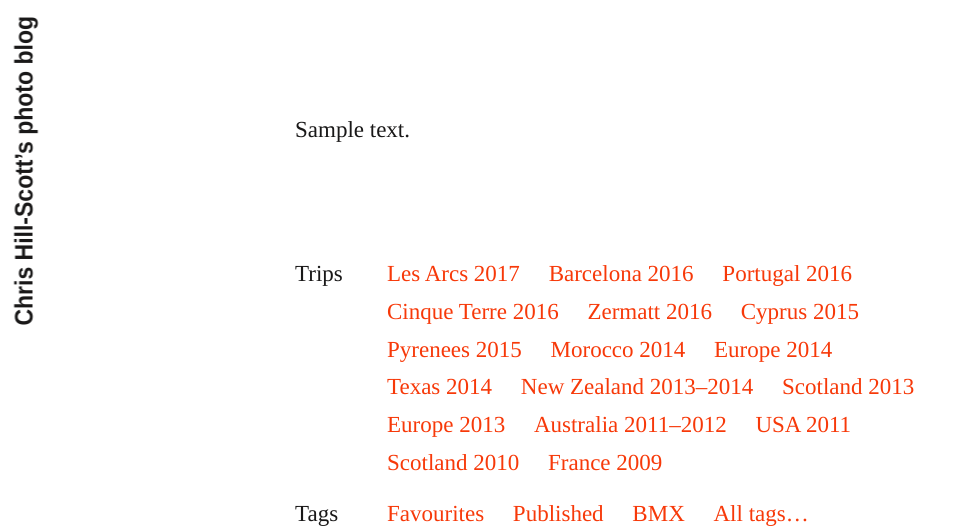
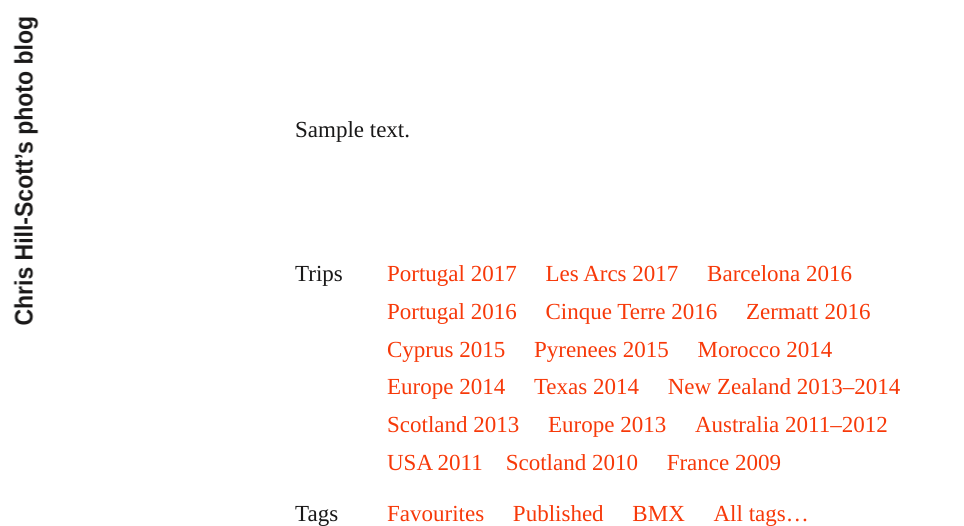
Before and after one commit to quis/quis.cc, a WordPress theme: template source/themes/quis/page.php in a window 1280 px wide. Shown: the top 526 px of the page, without its empty margins (0-964 px from the left). Run offline with PHP 8.4 and a stand-in for WordPress, Linux system fonts and the light colour scheme; the site name, menu and one post (Sample post) are stand-ins, and other content is empty; style sheets or scripts are compiled from the project's sources; some libraries are stand-ins or nearby versions.

Commit message:
Add portugal 2017

```diff
--- a/source/themes/quis/nav.php
+++ b/source/themes/quis/nav.php
@@ -3,6 +3,7 @@
     Trips
   </h3>
   <ul>
+    <li><a href="/trips/portugal-2017/">Portugal 2017</a></li>
     <li><a href="/trips/les-arcs-2017/">Les Arcs 2017</a></li>
     <li><a href="/trips/barcelona-2016/">Barcelona 2016</a></li>
     <li><a href="/trips/portugal-2016/">Portugal 2016</a></li>
```
